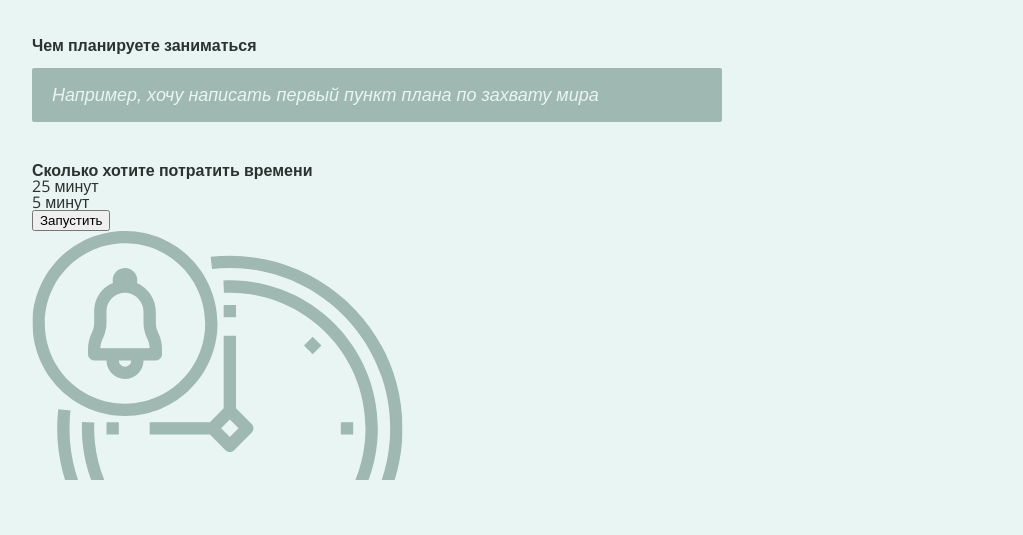
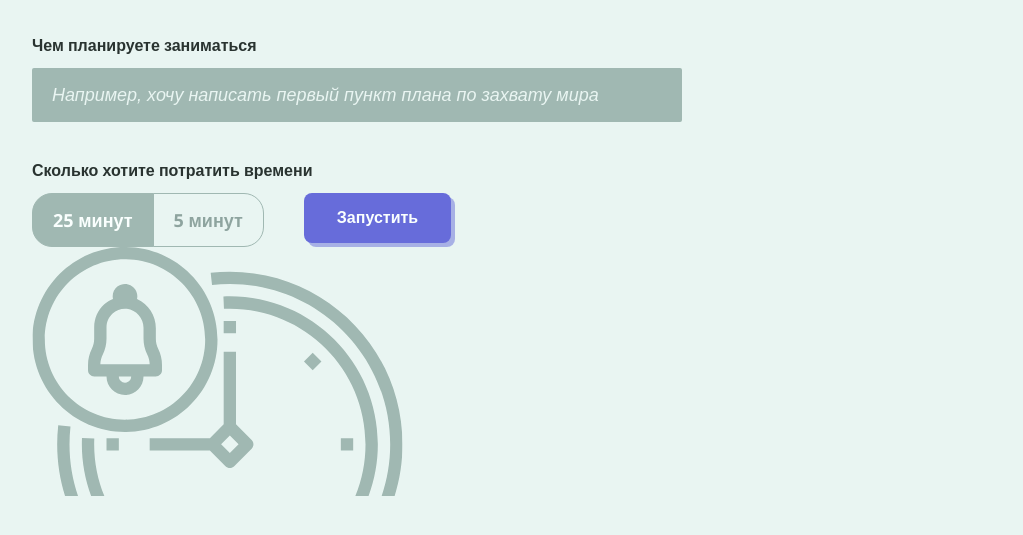
Before and after one commit to HSE-Design/DPO-uspevatoff, a plain HTML site: page index.html in a window 1280 px wide. Shown: the part 65-600 px from the top of the page, without its empty margins (128-1151 px from the left). Drawn offline with nearby package versions, Linux system fonts and the light colour scheme.

Commit message:
Добавил выбор времени

```diff
--- a/css/styles.css
+++ b/css/styles.css
@@ -2,6 +2,8 @@
 @import url('https://fonts.googleapis.com/css?family=Open+Sans:400,400i,700&subset=cyrillic');
 
 * {
+  box-sizing: border-box;
+
   -webkit-font-smoothing: antialiased;
   -moz-osx-font-smoothing: grayscale;
   text-rendering: optimizeLegibility;
@@ -82,3 +84,74 @@ input::placeholder {
 
   font-style: italic;
 }
+
+form ul {
+  display: inline-flex;
+
+  color: #8EA49F;
+
+  font-size: 18px;
+  font-weight: 700;
+
+  align-items: center;
+}
+
+form ul li {
+  display: flex;
+
+  height: 54px;
+  padding: 0 20px;
+
+  cursor: pointer;
+  transition: all 200ms ease;
+
+  border: 1px solid #A0B8B2;
+
+  align-items: center;
+}
+
+form ul li:first-child {
+  border-top-left-radius: 20px;
+  border-bottom-left-radius: 20px;
+}
+
+form ul li:last-child {
+  margin-left: -1px;
+
+  border-top-right-radius: 20px;
+  border-bottom-right-radius: 20px;
+}
+
+form ul li.is-active {
+  color: #FAFFFE;
+  background-color: #A0B8B2;
+}
+
+form ul li:hover {
+  color: #FAFFFE;
+  background: rgba(160, 184, 178, 0.7);
+}
+
+form button {
+  height: 50px;
+  margin-top: -4px;
+  margin-left: 40px;
+  padding: 0 33px;
+
+  color: #FAFFFE;
+  border: none;
+  border-radius: 8px;
+  background: #676CDA;
+  box-shadow: 4px 4px 0px rgba(103, 108, 218, 0.5);
+
+  font-size: 16px;
+  font-weight: 700;
+}
+
+.form-time-select {
+  display: flex;
+
+  margin-top: 15px;
+
+  align-items: center;
+}
--- a/index.html
+++ b/index.html
@@ -26,11 +26,13 @@
         placeholder="Например, хочу написать первый пункт плана по захвату мира"
       >
       <label>Сколько хотите потратить времени</label>
-      <ul>
-        <li>25 минут</li>
-        <li>5 минут</li>
-      </ul>
-      <button type="button">Запустить</button>
+      <div class="form-time-select">
+        <ul>
+          <li class="is-active">25 минут</li>
+          <li>5 минут</li>
+        </ul>
+        <button type="button">Запустить</button>
+      </div>
     </form>
     <img src="img/clock.svg" alt="Иконка часов с будильником">
   </section>
```
